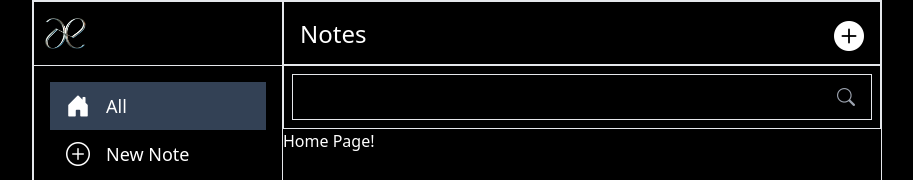
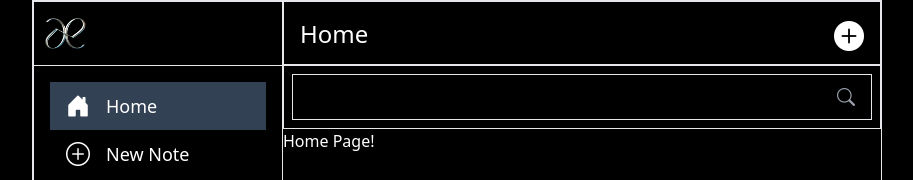
Before and after one commit to hansel-cmd/Notes-App, a Vue app: page / in a window 1280 px wide. Shown: the top 180 px of the page, without its empty margins (183-1096 px from the left). Built offline with nearby package versions, Linux system fonts and the light colour scheme.

Commit message:
- Finished PageTitle component

```diff
--- a/src/components/PageHeader.vue
+++ b/src/components/PageHeader.vue
@@ -1,6 +1,6 @@
 <template>
     <div class="border p-4 h-[64px] flex justify-between">
-        <h1 class="text-2xl">Notes</h1>
+        <h1 class="text-2xl">{{ pagetitle }}</h1>
         <router-link to="/create" class="text-3xl">
             <i class="bi bi-plus-circle-fill"></i>
         </router-link>
@@ -8,5 +8,27 @@
 </template>
 
 <script setup>
+import { PRIMARY_LINKS, SECONDARY_LINKS } from "@/router/routes"
+import { onMounted, ref, watch } from "vue";
+import { useRoute } from "vue-router";
+
+const pagetitle = ref('');
+const router = useRoute();
+
+const setPageTitle = () => {
+    const LINKS = [...PRIMARY_LINKS, ...SECONDARY_LINKS];
+    const currentLink = LINKS.find(link => router.path === link.path);
+    if (currentLink) {
+        pagetitle.value = currentLink.name;
+    }
+}
+
+onMounted(() => {
+    setPageTitle()
+})
+
+watch(router, () => {
+    setPageTitle()
+})
 
 </script>
--- a/src/router/routes.js
+++ b/src/router/routes.js
@@ -7,7 +7,7 @@ export const TRASH = "/trash";
 export const PRIMARY_LINKS = [
   {
     path: ALL,
-    name: "All",
+    name: "Home",
     icon: "bi bi-house-door",
     iconFilled: "bi bi-house-door-fill",
   },
```
